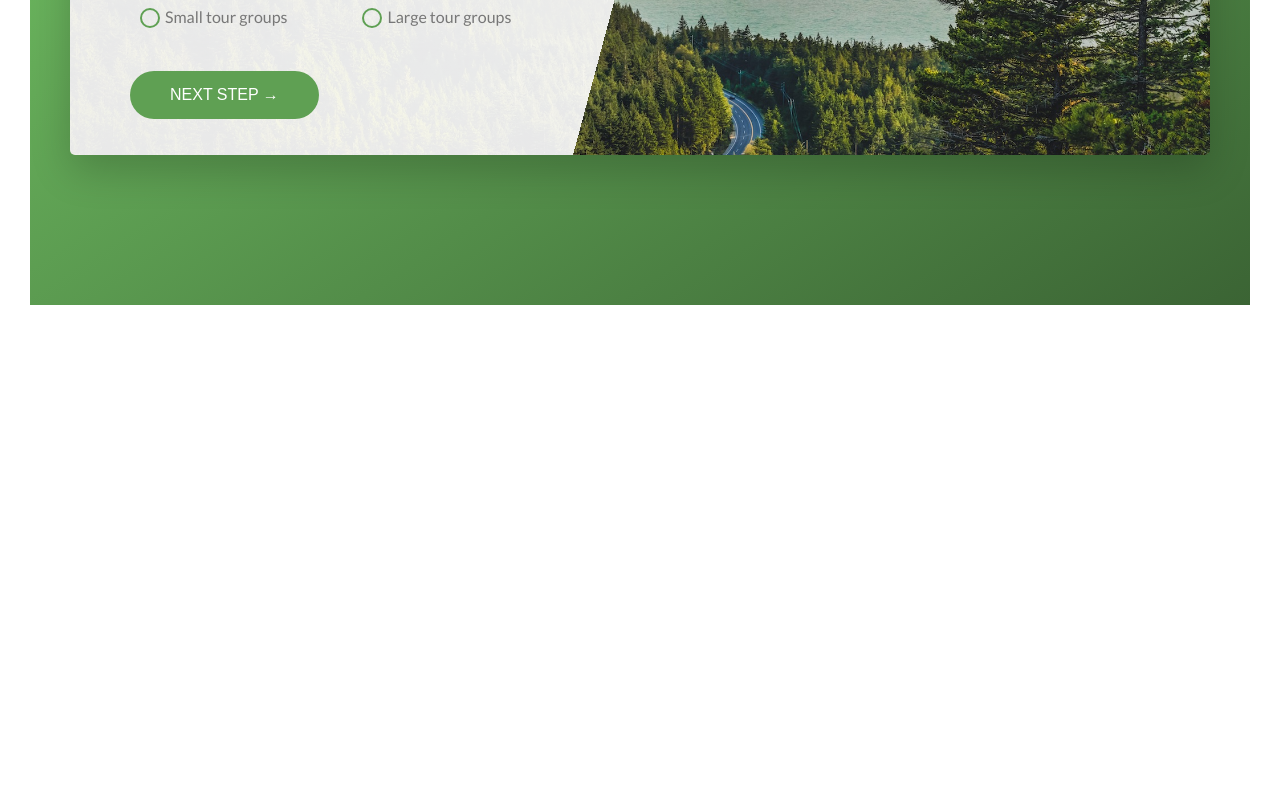
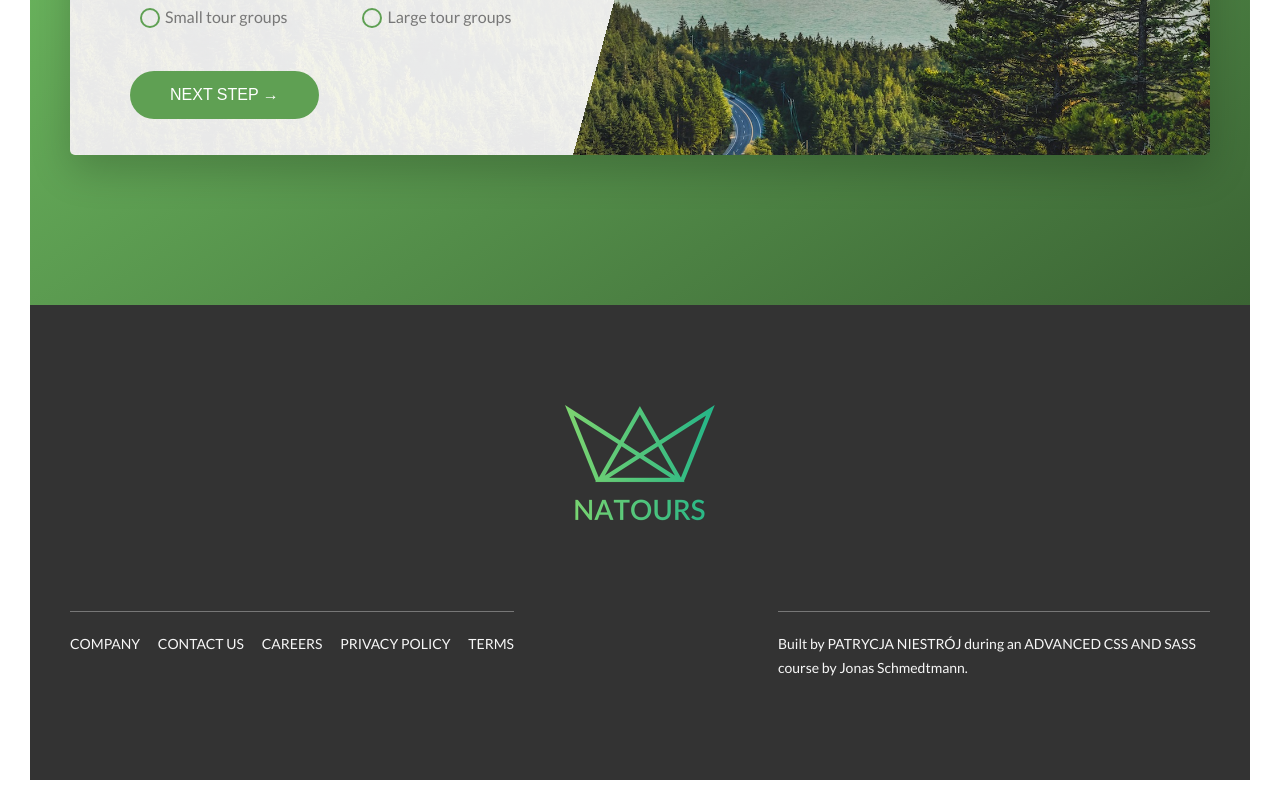
Before and after one commit to patrycjanie/Oudoor-tours, a website: page index.html in a window 1280 px wide. Shown: the part 4880-5690 px from the top of the page. Before the commit the page ends 5215 px from the top, so only its background shows below. Drawn offline with Linux system fonts and the light colour scheme.

Commit message:
new section - footer

```diff
--- a/index.html
+++ b/index.html
@@ -327,6 +327,30 @@
             </section>
         </main>
 
+        <footer class="footer">
+            <div class="footer__logo-box">
+                <img src="img/logo-green-2x.png" alt="Full logo" class="footer__logo">
+            </div>
+            <div class="row">
+                <div class="col-1-of-2">
+                    <div class="footer__navigation">
+                        <ul class="footer__list">
+                            <li class="footer__item"><a href="#" class="footer__link">Company</a></li>
+                            <li class="footer__item"><a href="#" class="footer__link">Contact us</a></li>
+                            <li class="footer__item"><a href="#" class="footer__link">Careers</a></li>
+                            <li class="footer__item"><a href="#" class="footer__link">Privacy policy</a></li>
+                            <li class="footer__item"><a href="#" class="footer__link">Terms</a></li>
+                        </ul>
+                    </div>
+                </div>
+                <div class="col-1-of-2">
+                    <p class="footer__copyright">
+                        Built by <a href="https://github.com/patrycjanie" class="footer__link" target="_blank">Patrycja Niestrój</a> during an <a href="https://www.udemy.com/advanced-css-and-sass/" class="footer__link" target="_blank">Advanced CSS and Sass</a> course by Jonas Schmedtmann.
+                    </p>
+                </div>
+            </div>
+        </footer>
+
         <!-- <section class="grid-test">
             <div class="row">
                 <div class="col-1-of-2">
--- a/sass/abstracts/_variables.scss
+++ b/sass/abstracts/_variables.scss
@@ -14,6 +14,7 @@ $color-grey-light-2: #eee;
 
 $color-grey-dark: #777777;
 $color-grey-dark-2: #999;
+$color-grey-dark-3: #333;
 
 $color-light: #fff;
 $color-black: #000;
--- /dev/null
+++ b/sass/layout/_footer.scss
@@ -0,0 +1,60 @@
+.footer {
+    background-color: $color-grey-dark-3;
+    padding: 10rem 0;
+    font-size: 1.4rem;
+    color: $color-grey-light-1;
+
+    &__logo-box {
+        text-align: center;
+        margin-bottom: 8rem;
+    }
+
+    &__logo {
+        width: 15rem;
+        height: auto;
+    }
+
+    &__navigation {
+        border-top: 1px solid $color-grey-dark;
+        padding-top: 2rem;
+        display: inline-block;
+    }
+
+    &__list {
+        list-style: none;
+    }
+
+    &__item {
+        display: inline-block;
+
+        &:not(:last-child) {
+            margin-right: 1.5rem;
+        }
+    }
+
+    &__link {
+        &:link,
+        &:visited {
+            color: $color-grey-light-1;
+            background-color: $color-grey-dark-3;
+            text-decoration: none;
+            text-transform: uppercase;
+            display: inline-block;
+            transition: all .2s;
+        }
+
+        &:hover,
+        &:active {
+            color: $color-primary;
+            box-shadow: 0 1rem 2rem rgba($color-black, .4);
+            transform: rotate(5deg) scale(1.3);
+        }
+    }
+
+    &__copyright {
+        border-top: 1px solid $color-grey-dark;
+        padding-top: 2rem;
+        width: 80%;
+        float: right;
+    }
+}
--- a/sass/main.scss
+++ b/sass/main.scss
@@ -16,6 +16,7 @@
 @import "components/story";
 
 @import "layout/grid";
+@import "layout/footer";
 @import "layout/header";
 
 @import "pages/home";
```
Also changed, not shown: css/style.css.
